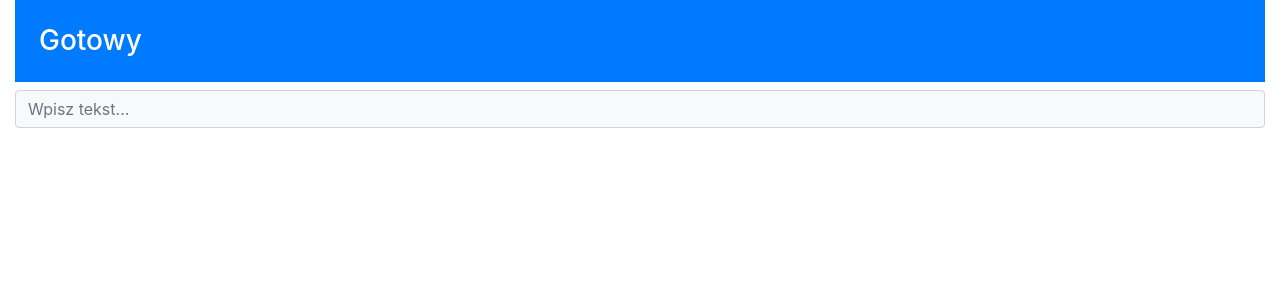
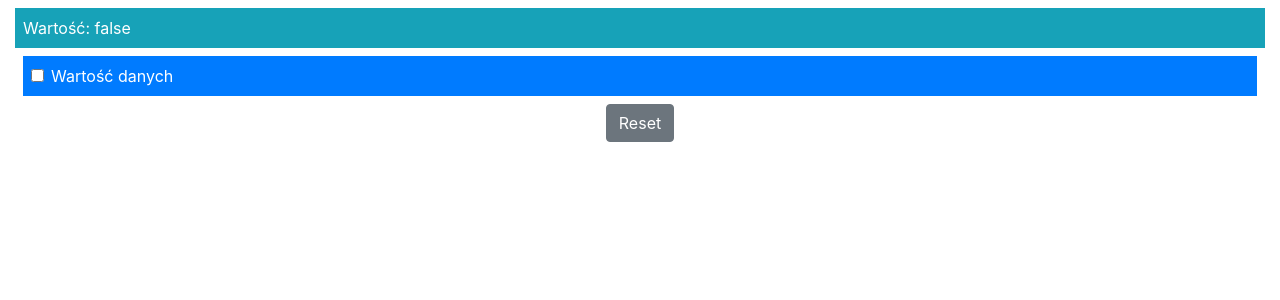
Before and after one commit to lukasz-segin/templatesanddata, a Vue app: page / in a window 1280 px wide. Shown: the top 300 px of the page. Built offline with nearby package versions, Linux system fonts and the light colour scheme.

Commit message:
Tworzenie dwukierunkowych wiązań modeli. Dodawanie wiązania dwukierunkowego.

```diff
--- a/src/App.vue
+++ b/src/App.vue
@@ -1,9 +1,21 @@
 <template>
   <div class="container-fluid">
-    <div class="bg-primary p-4 text-white h3">
-      {{ message }}
+    <div class="bg-info mt-2 p-2 text-white">
+      Wartość: {{ dataValue }}
     </div>
-    <input class="form-control bg-light" placeholder="Wpisz tekst..." v-on:keydown.ctrl="handleKey"/>
+    <div class="bg-primary m-2 p-2 text-white">
+      <div class="form-check">
+        <label class="form-check-label">
+          <input class="form-check-input" type="checkbox" v-on:change="handleChange" v-bind:checked="dataValue" />
+          Wartość danych
+        </label>
+      </div>
+    </div>
+    <div class="text-center m-2">
+      <button class="btn btn-secondary" v-on:click="reset">
+        Reset
+      </button>
+    </div>
   </div>
 </template>
 
@@ -12,12 +24,15 @@
     name: 'MyComponent',
     data() {
       return {
-        message: "Gotowy"
+        dataValue: false
       }
     },
     methods: {
-      handleKey($event) {
-        this.message = $event.key;
+      reset() {
+        this.dataValue = false;
+      },
+      handleChange($event) {
+        this.dataValue = $event.target.checked;
       }
     }
   }
```
